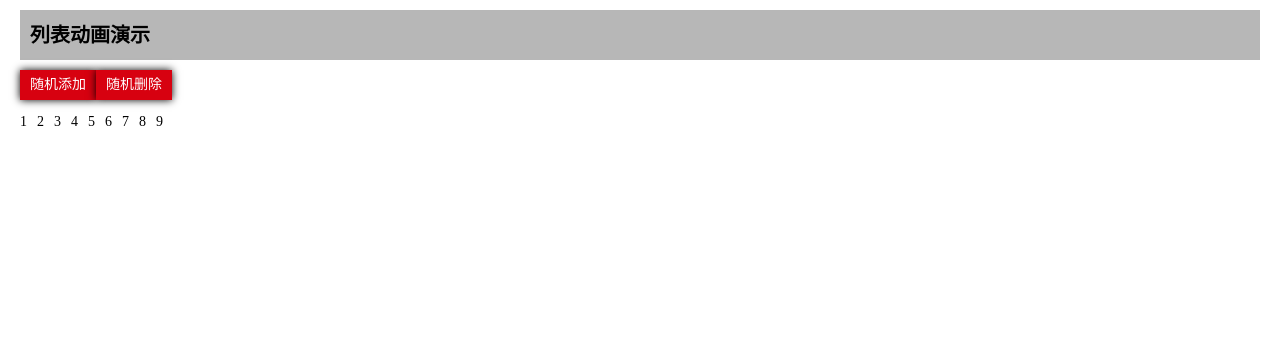
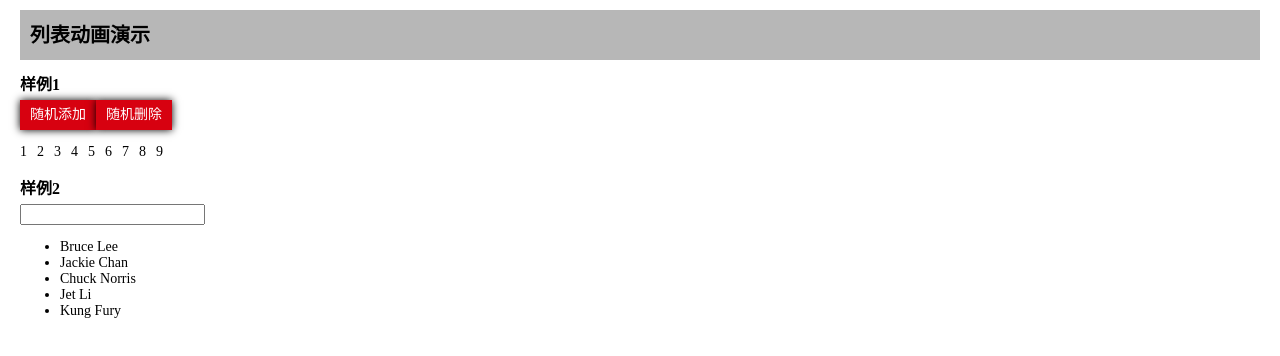
Before and after one commit to guojs-github/vue-ex, a Vue app: page /AnimationList in a window 1280 px wide. Shown: the top 356 px of the page. Built offline with nearby package versions, Linux system fonts and the light colour scheme.

Commit message:
完善列表动画演示

```diff
--- a/package.json
+++ b/package.json
@@ -72,7 +72,8 @@
       "comma-dangle": [
         "error"
       ],
-      "@typescript-eslint/explicit-module-boundary-types": "off"
+      "@typescript-eslint/explicit-module-boundary-types": "off",
+	  "@typescript-eslint/no-this-alias": ["off"]
     },
     "overrides": [
       {
--- a/src/components/AnimationList/AnimationList.less
+++ b/src/components/AnimationList/AnimationList.less
@@ -1,9 +1,18 @@
 /*
   Animation List style
 */
+@sub-title-height: 30px;
+
 .animation-list {
 	.row-demo {
 		margin-top: 10px;
+	}
+
+	.sub-title {
+		height: @sub-title-height;
+		line-height: @sub-title-height;
+		font-size: 16px;
+		font-weight: bold;
 	}
 
 	.list-item {
--- a/src/components/AnimationList/AnimationList.vue
+++ b/src/components/AnimationList/AnimationList.vue
@@ -6,6 +6,9 @@
 		</div>
 
 		<div class='row-demo'>
+			<div class='sub-title'>
+				样例1
+			</div>
 			<div class='-inline -ef-click -light-red -red-button' @click='add'>
 				随机添加
 			</div>
@@ -20,6 +23,29 @@
 				</span>
 			</transition-group>
 		</div>
+
+		<div class='row-demo'>
+			<div class='sub-title'>
+				样例2
+			</div>
+			<input v-model='query'/>
+			<transition-group
+				name='staggered-fade'
+				tag='ul'
+				:css='false'
+				@before-enter='beforeEnter'
+				@enter='enter'
+				@after-enter='afterEnter'
+				@before-leave='beforeLeave'
+				@leave='leave'>
+				<li v-for='(item, index) in computedList'
+					:key='item.msg'
+					:data-index='index'>
+					{{ item.msg }}
+				</li>
+			</transition-group>
+		</div>
+
 	</div>
 </template>
 
@@ -32,8 +58,30 @@ export default {
 	data() {
 		return {
 			items: [1, 2, 3, 4, 5, 6, 7, 8, 9],
-			nextNum: 10
+			nextNum: 10,
+			query: '',
+			list: [{
+				msg: 'Bruce Lee'
+			}, {
+				msg: 'Jackie Chan'
+			}, {
+				msg: 'Chuck Norris'
+			}, {
+				msg: 'Jet Li'
+			}, {
+				msg: 'Kung Fury'
+			}]
 		};
+	},
+
+	computed: {
+		computedList() {
+			let _this = this;
+
+			return this.list.filter(item => {
+				return item.msg.toLowerCase().indexOf(_this.query.toLowerCase()) !== -1;
+			});
+		}
 	},
 
 	methods: {
@@ -48,7 +96,37 @@ export default {
 
 		del() { // 随机删除一个数字
 			this.items.splice(this.randomIndex(), 1);
+		},
+
+		beforeEnter(el) { // JS自定义动画
+			el.style.opacity = 0.1;
+			el.style.transform = 'scale(0.1, 0.1)';
+		},
+
+		enter(el, done) { // JS自定义动画
+			el.style['transition-property'] = 'all';
+			el.style['transition-duration'] = '0.4s';
+			el.style['transition-timing-function'] = 'ease';
+			setInterval(() => { done(); }, 400);
+		},
+
+		afterEnter(el) { // JS自定义动画
+			el.style.opacity = 1;
+			el.style.transform = 'scale(1, 1)';
+		},
+
+		beforeLeave(el) { // JS自定义动画
+			el.style.opacity = 0.1;
+			el.style.transform = 'scale(0.1, 0.1)';
+		},
+
+		leave(el, done) { // JS自定义动画
+			el.style['transition-property'] = 'all';
+			el.style['transition-duration'] = '0.4s';
+			el.style['transition-timing-function'] = 'ease';
+			setInterval(() => { done(); }, 400);
 		}
+
 	}
 };
 </script>
```
